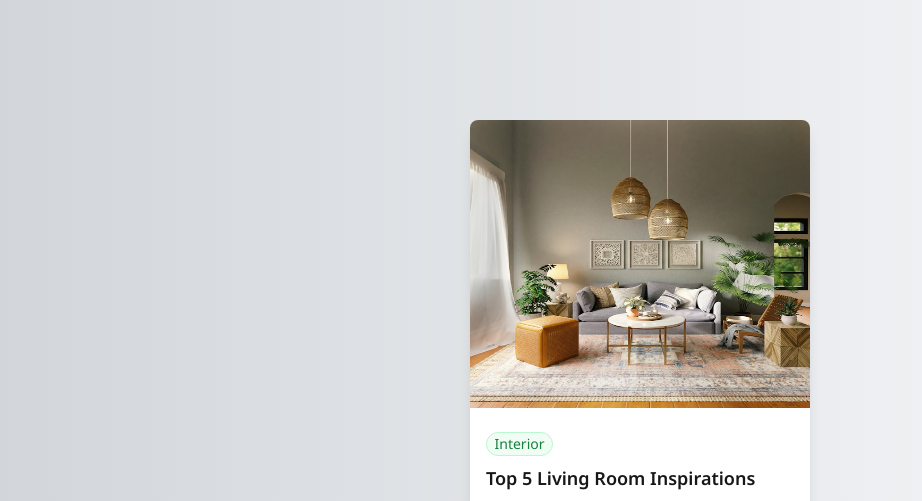
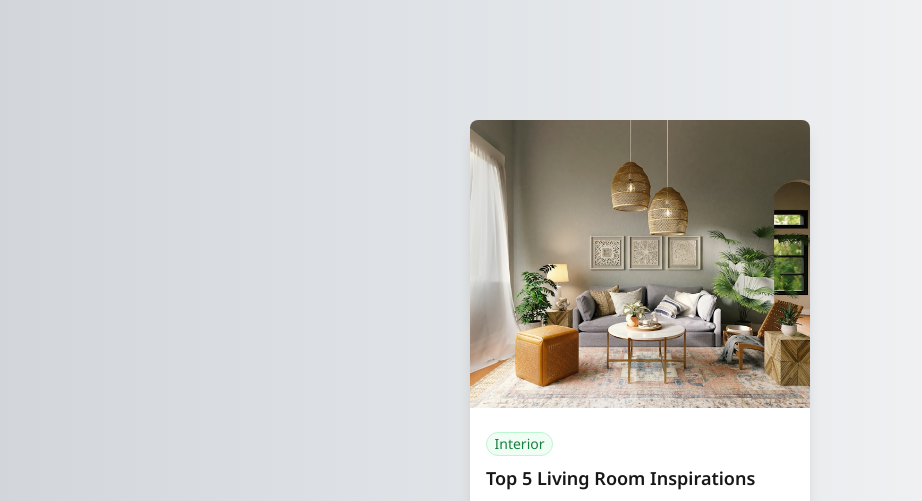
Before and after one commit to onkar-01/blog-card, a plain HTML site: page index.html in a window 1280 px wide. Shown: the top 501 px of the page, without its empty margins (0-922 px from the left). Drawn offline with nearby package versions, Linux system fonts and the light colour scheme.

Commit message:
fix-image-issue

```diff
--- a/index.html
+++ b/index.html
@@ -27,7 +27,7 @@
     <!-- Add your site or application content here -->
     <div class="h-screen w-screen flex justify-center  bg-gradient-to-l from-[#F9FAFB] to-[#D2D6DB]">
       <div class="w-[340px] h-[504px] rounded-[8px]  shadow-lg bg-white mt-[120px] flex flex-col">
-        <img src="img/spacejoy-YqFz7UMm8qE-unsplash.jpg" alt="" class="w-[340px] h-[288px]  rounded-t-[8px] " />
+        <img src="img/spacejoy-YqFz7UMm8qE-unsplash.jpg" alt="" class="w-[340px] h-[288px] object-cover  rounded-t-[8px] " />
         <div class="flex flex-col px-[16px] py-[24px] gap-[12px]">
           <div class="flex flex-col gap-[8px]">
           <label class="text-green-700 w-[67px] h-[24px] flex justify-center items-center bg-green-50 border border-green-200 rounded-full text-sm">Interior</label>
```
